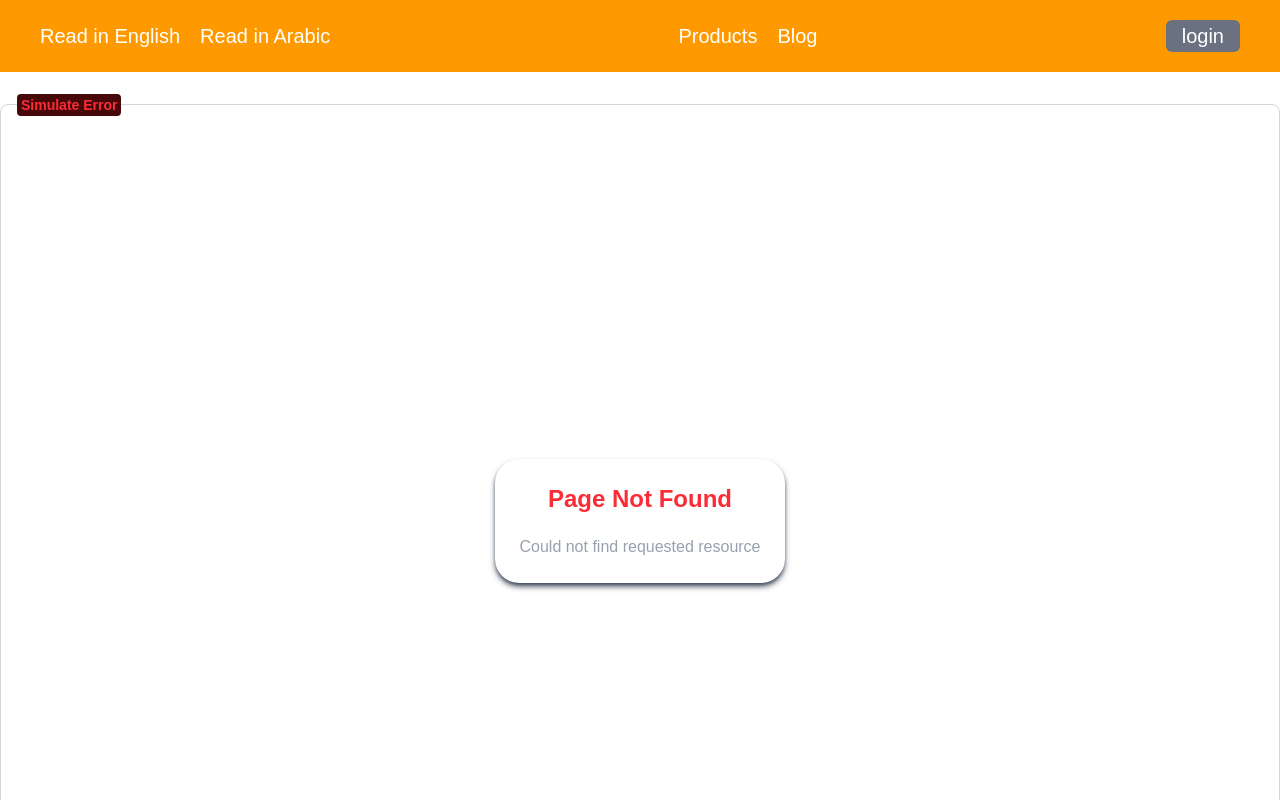
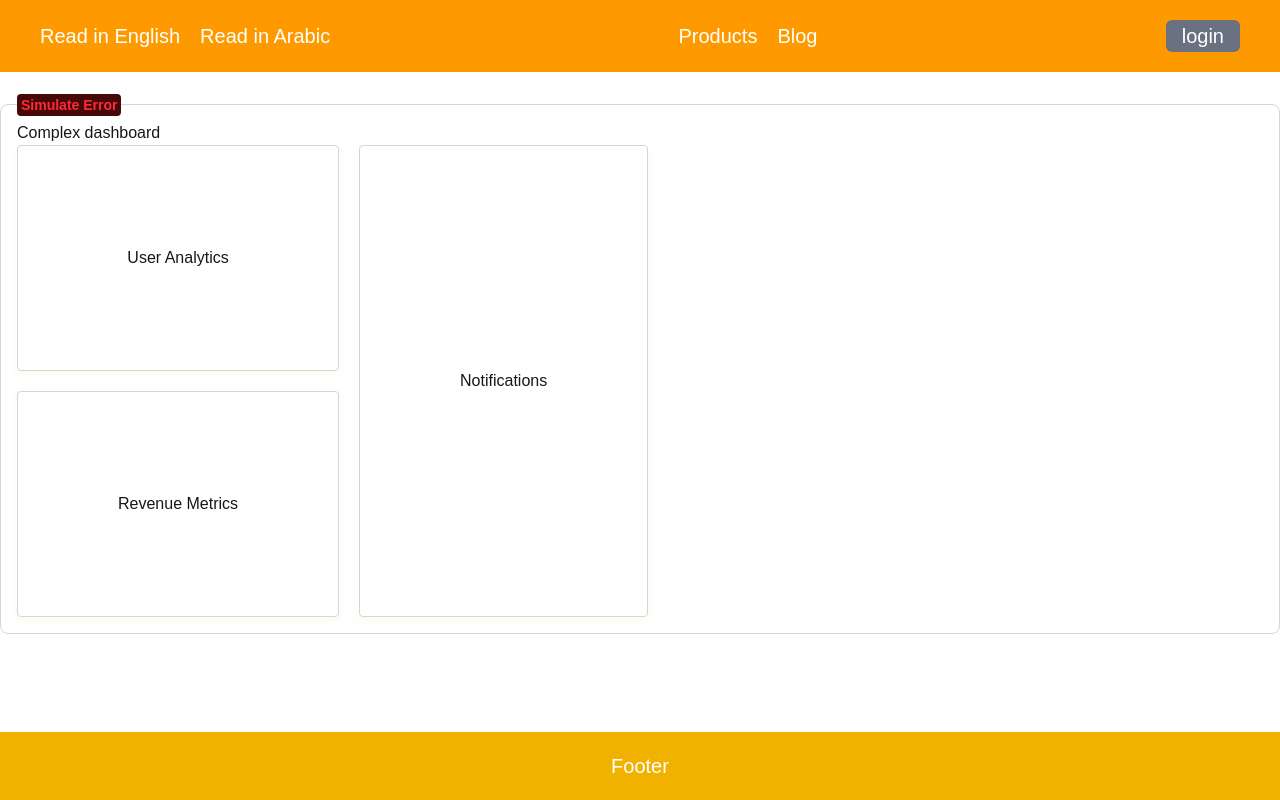
Before and after one commit to ammarAlzaqam/NEXT.JS-15-Tutorials, a Next.js app in the folder routing-demo/: page /complex-dashboard in a window 1280 px wide. Before the commit this address had no page. Shown: the top 800 px of the page. Built offline with nearby package versions, Linux system fonts and the light colour scheme.

Commit message:
parallel routes

```diff
--- /dev/null
+++ b/routing-demo/src/app/complex-dashboard/@notification/page.tsx
@@ -0,0 +1,5 @@
+import Card from "@/components/card";
+
+export default function Notifications() {
+  return <Card>Notifications</Card>;
+}
--- /dev/null
+++ b/routing-demo/src/app/complex-dashboard/@revenue/page.tsx
@@ -0,0 +1,5 @@
+import Card from "@/components/card";
+
+export default function RevenueMetrics() {
+  return <Card>Revenue Metrics</Card>;
+}
--- /dev/null
+++ b/routing-demo/src/app/complex-dashboard/@users/page.tsx
@@ -0,0 +1,5 @@
+import Card from "@/components/card";
+
+export default function UserAnalytics() {
+  return <Card>User Analytics</Card>;
+}
--- /dev/null
+++ b/routing-demo/src/app/complex-dashboard/layout.tsx
@@ -0,0 +1,23 @@
+import { ReactNode } from "react";
+
+interface Props {
+  children: ReactNode;
+  notification: ReactNode;
+  revenue: ReactNode;
+  users: ReactNode;
+}
+
+export default function ComplexDashboardLayout(props: Props) {
+  return (
+    <div>
+      <div>{props.children}</div>
+      <div className="flex gap-5">
+        <div className="flex flex-col gap-5">
+          <div>{props.users}</div>
+          <div>{props.revenue}</div>
+        </div>
+        <div className="flex">{props.notification}</div>
+      </div>
+    </div>
+  );
+}
--- /dev/null
+++ b/routing-demo/src/app/complex-dashboard/page.tsx
@@ -0,0 +1,3 @@
+export default function ComplexDashboard() {
+  return <h1>Complex dashboard</h1>;
+}
--- /dev/null
+++ b/routing-demo/src/components/card.tsx
@@ -0,0 +1,9 @@
+import { ReactNode } from "react";
+
+export default function Card({ children }: { children: ReactNode }) {
+  return (
+    <div className="flex justify-center items-center p-[100px] rounded-sm border border-gray-300 shadow-md shadow-amber-50">
+      {children}
+    </div>
+  );
+}
```
